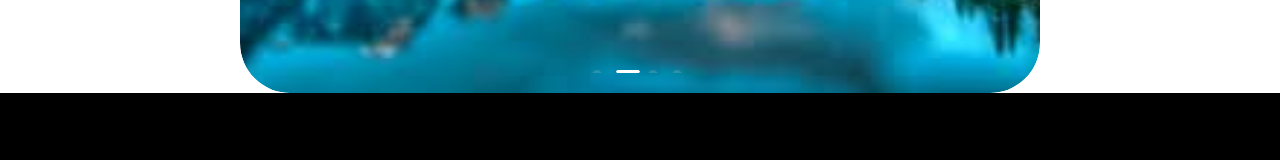
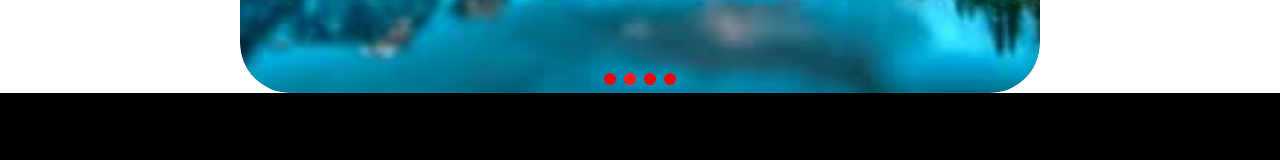
Before and after one commit to ola-123456789/UI-UX-designs, a Next.js app: page / in a window 1280 px wide. Shown: the part 435-595 px from the top of the page. Built offline with nearby package versions, Linux system fonts and the light colour scheme; what @ant-design/nextjs-registry would draw is missing.

Commit message:
carousel dots

```diff
--- a/app/components/carousel/Carousel.module.scss
+++ b/app/components/carousel/Carousel.module.scss
@@ -15,24 +15,32 @@
     border-radius: 50px;
 }
 
-.carousel :global(.slick-dots li button) {
-    width: 10px;
-    /* Adjust the width */
-    height: 10px;
-    /* Adjust the height */
-    border-radius:  50% !important;
-    /* Make it a circle */
-    background-color: #ccc;
-    /* Default color */
-    border: none;
-    /* Remove the border */
-}
+/* This correctly targets slick dots using SCSS modules */
+// .carousel {
+//     :global(.ant-carousel) :global(.slick-dots) :global(li) :global(button) {
+//         width: 12px;
+//         height: 12px;
+//         border-radius: 50% !important;
+//         background: #ccc !important;
+//         transition: background 0.3s !important;
 
-.carousel :global(.slick-dots li.slick-active button)  {
-    background-color: #007bff;
-    /* Active color */
-    width: 12px;
-    /* Adjust the width */
-    height: 12px;
-    /* Adjust the height */
-}
+//     }
+
+//     :global(.ant-carousel) :global(.slick-dots) :global(li.slick-active) :global(button) {
+//         background: #1890ff !important;
+//     }
+// }
+
+
+// .carouselDiv {
+//   // :global(.ant-carousel .slick-dots li button) {
+//   //   background: rgb(239, 4, 4) !important;
+//   //   transition: background 0.3s !important;
+//   //   opacity: 1;
+//   // }
+
+//   // :global(.ant-carousel .slick-dots li.slick-active button) {
+//   //   background: rgb(255, 24, 24) !important;
+//   //   transition: none !important;
+//   // }
+// }
--- a/app/components/carousel/Carousel.tsx
+++ b/app/components/carousel/Carousel.tsx
@@ -19,7 +19,7 @@ const contentStyle: React.CSSProperties = {
 
 const App: React.FC = () => (
     <div className={styles.carouselDiv}>
-        <Carousel arrows autoplay effect="fade" className={styles.carousel}>
+        <Carousel autoplay arrows effect="fade" className={`${styles.carousel}`}>
             <div>
                 <img src="/slide 1.webp" alt="" />
             </div>
--- a/app/globals.css
+++ b/app/globals.css
@@ -1,6 +1,3 @@
-
-
-
 :root {
   --background: white;
   --foreground: #171717;
@@ -42,6 +39,66 @@ a {
   text-decoration: none;
 }
 
+.ant-carousel .slick-dots-bottom {
+  bottom: 0px !important;
+}
+
+/* styles/globals.css */
+.ant-carousel .slick-dots li button {
+  width: 12px !important;
+  height: 12px !important;
+  border-radius: 100% !important;
+  background: rgb(239, 4, 4) !important;
+  transition: background 0.3s !important;
+  opacity: 1 !important;
+}
+
+/* .ant-carousel .slick-dots li button::after {
+  inset: 0px !important;
+} */
+
+.ant-carousel .slick-dots li {
+  height: auto !important;
+  color: black !important;
+  width: 12px !important;
+}
+
+/* deletes above white horizontal line */
+.ant-carousel .slick-dots li::after {
+  content: none !important;
+}
+
+/* avoiding dots to move right when active */
+.ant-carousel .slick-dots li.slick-active {
+  width: 12px !important;
+}
+
+/* Override ant-carousel dot active style */
+/* .ant-carousel .slick-dots li.slick-active button {
+  transform: none !important;
+  margin: 0 !important;
+  background: rgb(255, 24, 24) !important;
+  transition: none !important;
+} */
+
+.ant-carousel .slick-dots li.slick-active::after {
+  transform: none !important;
+  transition: none !important;
+  width: 12px !important
+}
+
+
+
+
+
+
+
+
+.ant-carousel .slick-dots li.slick-active button {
+  background: rgb(255, 24, 24) !important;
+}
+
+
 @media (prefers-color-scheme: dark) {
   html {
     color-scheme: dark;
--- a/app/layout.tsx
+++ b/app/layout.tsx
@@ -36,6 +36,7 @@ export default function RootLayout({
                 Carousel: {
                   arrowOffset: 40,
                   arrowSize: 22,
+                  // dotOffset: 40,
                 },
               },
             }}
```
